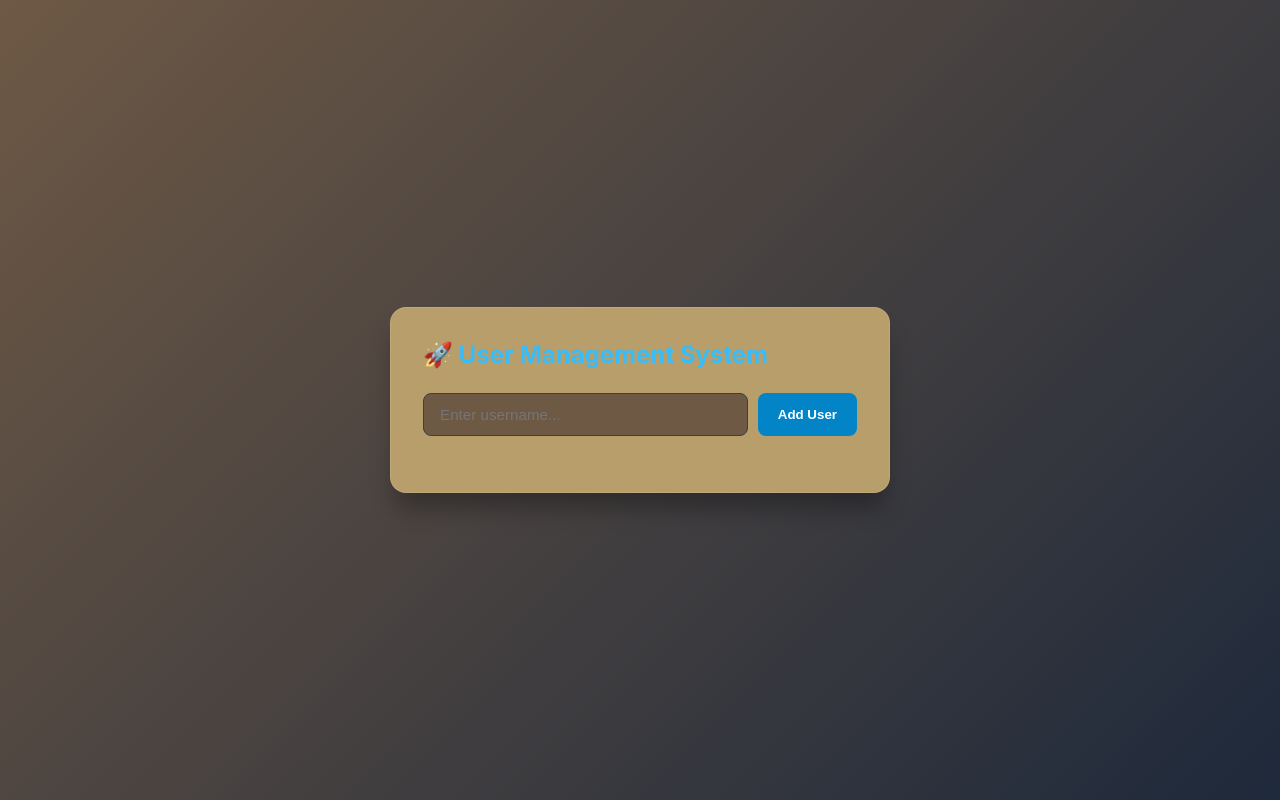
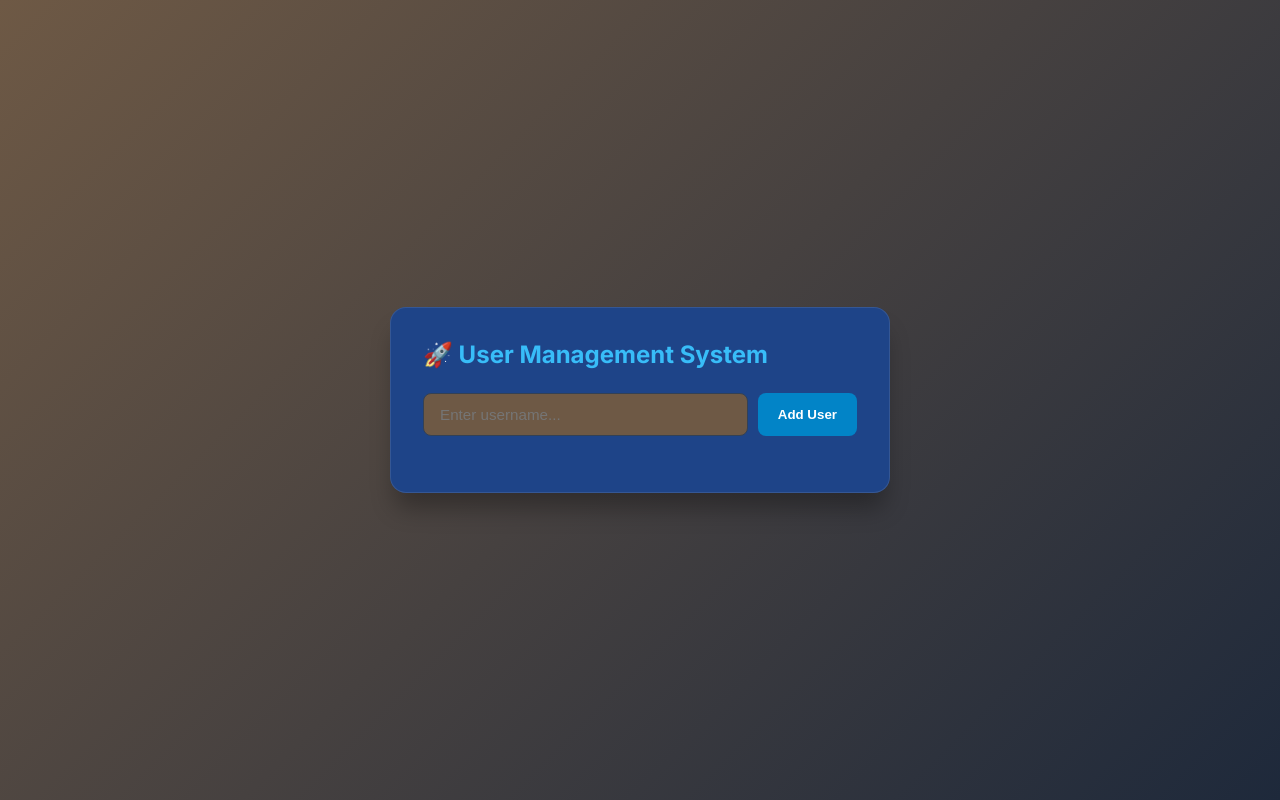
Before and after one commit to habibaaqandill/app-development, a plain HTML site: page frontend/index.html in a window 1280 px wide. Drawn offline with Linux system fonts and the light colour scheme; no server answers.

Commit message:
color update

```diff
--- a/frontend/index.html
+++ b/frontend/index.html
@@ -18,7 +18,7 @@
       color: #f8fafc;
     }
     .card {
-      background: rgba(184, 158, 106);
+      background: rgba(30, 68, 136);
       backdrop-filter: blur(12px);
       border: 1px solid rgba(255, 255, 255, 0.1);
       width: 100%;
```
